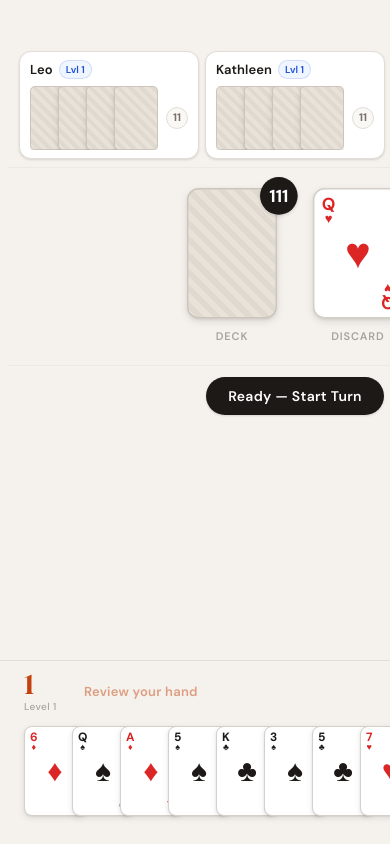
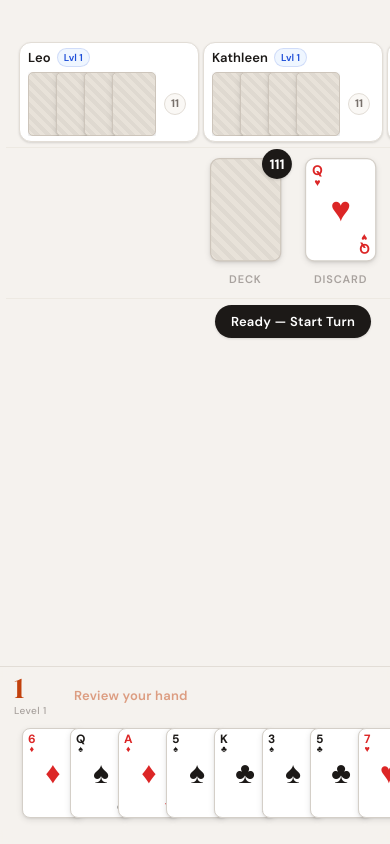
Before and after one commit to shannon-mac/frustration, a React (Vite) app: page / in a window 390 px wide. Both pictures are taken after a click on the button "Deal Cards". Shown: the top 844 px of the page. Built offline with nearby package versions, Linux system fonts and the light colour scheme.

Commit message:
responsive fix

```diff
--- a/src/components/CardPile/CardPile.module.css
+++ b/src/components/CardPile/CardPile.module.css
@@ -3,6 +3,15 @@
   --pile-scale: 1.45;
   --pile-card-w: calc(62px * var(--pile-scale));   /* ~90px */
   --pile-card-h: calc(90px * var(--pile-scale));   /* ~130px */
+}
+
+/* Smaller piles on narrow phones so the board fits without vertical scroll */
+@media (max-width: 479px) {
+  :root {
+    --pile-scale: 1.15;
+    --pile-card-w: calc(62px * var(--pile-scale));  /* ~71px */
+    --pile-card-h: calc(90px * var(--pile-scale));  /* ~104px */
+  }
 }
 
 .piles {
@@ -13,6 +22,13 @@
   justify-content: center;
   width: 100%;
   padding: 8px 0;
+}
+
+@media (max-width: 479px) {
+  .piles {
+    gap: 24px;
+    padding: 4px 0;
+  }
 }
 
 .pileWrapper {
--- a/src/components/CardPile/CardPile.tsx
+++ b/src/components/CardPile/CardPile.tsx
@@ -7,7 +7,7 @@ interface CardPileProps {
   topDiscard: CardType | null;
   onDrawFromDeck: () => void;
   onDrawFromDiscard: () => void;
-  onFirstPlayerRedraw?: () => void;
+  onFirstPlayerPeek?: () => void;
   canDrawFromDeck: boolean;
   canDrawFromDiscard: boolean;
   showFirstPlayerOption?: boolean;
@@ -18,7 +18,7 @@ export function CardPile({
   topDiscard,
   onDrawFromDeck,
   onDrawFromDiscard,
-  onFirstPlayerRedraw,
+  onFirstPlayerPeek,
   canDrawFromDeck,
   canDrawFromDiscard,
   showFirstPlayerOption,
@@ -41,9 +41,9 @@ export function CardPile({
           <span className={styles.badge}>{deckCount}</span>
         </div>
         <span className={styles.label}>Deck</span>
-        {showFirstPlayerOption && onFirstPlayerRedraw && (
-          <button className={styles.redrawBtn} onClick={onFirstPlayerRedraw}>
-            Peek & Redraw
+        {showFirstPlayerOption && onFirstPlayerPeek && (
+          <button className={styles.redrawBtn} onClick={onFirstPlayerPeek}>
+            Peek at first card
           </button>
         )}
       </div>
--- a/src/components/GameBoard/GameBoard.module.css
+++ b/src/components/GameBoard/GameBoard.module.css
@@ -3,6 +3,7 @@
   display: flex;
   flex-direction: row;
   min-height: 100vh;
+  min-height: 100dvh;
   align-items: flex-start;
 }
 
@@ -31,6 +32,7 @@
   display: flex;
   flex-direction: column;
   min-height: 100vh;
+  min-height: 100dvh;
   gap: 8px;
   padding: 8px 8px 0;
   max-width: 700px;
@@ -38,6 +40,13 @@
   margin: 0 auto;
   box-sizing: border-box;
   padding-bottom: 0;
+}
+
+@media (max-width: 479px) {
+  .board {
+    gap: 5px;
+    padding: 4px 6px 0;
+  }
 }
 
 /* ─── Top bar ──────────────────────────────────────────────── */
@@ -48,6 +57,12 @@
   padding: 4px 2px 0;
   gap: 8px;
   flex-shrink: 0;
+}
+
+@media (max-width: 479px) {
+  .topBar {
+    padding: 2px 0 0;
+  }
 }
 
 .myLevel {
@@ -139,6 +154,12 @@
   flex-shrink: 0;
 }
 
+@media (max-width: 479px) {
+  .opponents {
+    gap: 4px;
+  }
+}
+
 /* ─── Central piles zone ───────────────────────────────────── */
 .centralZone {
   display: flex;
@@ -150,6 +171,14 @@
   border-top: 1px solid var(--border-soft);
   border-bottom: 1px solid var(--border-soft);
   flex-shrink: 0;
+  flex-wrap: wrap; /* buy bar wraps below piles on very narrow screens */
+}
+
+@media (max-width: 479px) {
+  .centralZone {
+    padding: 6px 0;
+    gap: 10px;
+  }
 }
 
 /* ─── Buy bar ──────────────────────────────────────────────── */
@@ -258,6 +287,12 @@
   box-shadow: var(--shadow-sm);
 }
 
+@media (max-width: 479px) {
+  .tableZone {
+    padding: 5px 8px;
+  }
+}
+
 .tableLabel {
   display: block;
   font-size: 10px;
@@ -302,6 +337,13 @@
   flex-shrink: 0;
 }
 
+@media (max-width: 479px) {
+  .actionBar {
+    min-height: 36px;
+    gap: 6px;
+  }
+}
+
 .actionBtn {
   padding: 10px 22px;
   background: var(--text);
@@ -316,6 +358,13 @@
   font-family: var(--font-body);
   white-space: nowrap;
   box-shadow: var(--shadow-sm);
+}
+
+@media (max-width: 479px) {
+  .actionBtn {
+    padding: 8px 16px;
+    font-size: 13px;
+  }
 }
 .actionBtn:hover { opacity: 0.84; transform: scale(1.02); }
 .actionBtn:active { transform: scale(0.97); }
@@ -351,11 +400,21 @@
   margin-left: -8px;
   margin-right: -8px;
   padding: 8px 8px 12px;
+  /* Push content above the home-indicator bar on iPhones */
+  padding-bottom: max(12px, env(safe-area-inset-bottom));
   border-top: 1px solid var(--border);
   background: rgba(245, 242, 238, 0.95);
   backdrop-filter: blur(8px);
   -webkit-backdrop-filter: blur(8px);
   z-index: 10;
+}
+
+@media (max-width: 479px) {
+  .handArea {
+    margin-left: -6px;
+    margin-right: -6px;
+    padding: 6px 6px max(10px, env(safe-area-inset-bottom));
+  }
 }
 
 .handMeta {
@@ -364,6 +423,12 @@
   justify-content: space-between;
   padding: 0 16px 4px;
   gap: 4px;
+}
+
+@media (max-width: 479px) {
+  .handMeta {
+    padding: 0 8px 2px;
+  }
 }
 
 .sortControls {
--- a/src/components/GameBoard/GameBoard.tsx
+++ b/src/components/GameBoard/GameBoard.tsx
@@ -95,6 +95,9 @@ export function GameBoard({ game, onPlayAgain }: GameBoardProps) {
     state.turnPhase === 'draw' &&
     state.discardsThisRound === 0 &&
     state.currentPlayerIndex === (state.dealerIndex + 1) % state.players.length;
+
+  // Whether the human is currently in the 'firstPeek' phase (deciding whether to keep the peeked card)
+  const isFirstPeek = isHumanTurn && state.turnPhase === 'firstPeek';
 
   // Auto-skip review when human is first to play in a round — nothing to review yet
   if (uiMode.type === 'review' && isFirstPlayerOfRound) {
@@ -200,6 +203,7 @@ export function GameBoard({ game, onPlayAgain }: GameBoardProps) {
   if (isHumanTurn) {
     if (isReview)                        turnLabel = 'Review your hand';
     else if (state.turnPhase === 'draw') turnLabel = 'Draw a card';
+    else if (isFirstPeek)                turnLabel = 'Keep this card or discard & draw again';
     else if (laidDownThisTurn)           turnLabel = 'Nice! Now discard to end your turn';
     else if (!human.laidDown)            turnLabel = 'Lay down, build, or discard';
     else                                 turnLabel = 'Build on hands or discard';
@@ -273,7 +277,7 @@ export function GameBoard({ game, onPlayAgain }: GameBoardProps) {
           topDiscard={topDiscard}
           onDrawFromDeck={game.drawFromDeck}
           onDrawFromDiscard={game.drawFromDiscard}
-          onFirstPlayerRedraw={game.firstPlayerRedraw}
+          onFirstPlayerPeek={game.firstPlayerPeek}
           canDrawFromDeck={canDraw}
           canDrawFromDiscard={canDraw && state.discardsThisRound >= 2}
           showFirstPlayerOption={isFirstPlayerOfRound && !isReview}
@@ -345,6 +349,19 @@ export function GameBoard({ game, onPlayAgain }: GameBoardProps) {
           <button className={styles.actionBtn} onClick={() => setUIMode({ type: 'idle' })}>
             Ready — Start Turn
           </button>
+        )}
+        {isFirstPeek && (
+          <>
+            <button className={styles.actionBtn} onClick={game.firstPlayerKeep}>
+              Keep this card
+            </button>
+            <button
+              className={`${styles.actionBtn} ${styles.cancelBtn}`}
+              onClick={game.firstPlayerRedraw}
+            >
+              Discard &amp; draw again
+            </button>
+          </>
         )}
         {showLayDown && (
           <button className={styles.actionBtn} onClick={() => setUIMode({ type: 'layDownModal' })}>
--- a/src/components/OpponentArea/OpponentArea.module.css
+++ b/src/components/OpponentArea/OpponentArea.module.css
@@ -13,6 +13,13 @@
   overflow: hidden;
   box-sizing: border-box;
   box-shadow: var(--shadow-sm);
+}
+
+@media (max-width: 479px) {
+  .area {
+    padding: 5px 8px;
+    gap: 4px;
+  }
 }
 
 .area.active {
--- a/src/hooks/useGameState.ts
+++ b/src/hooks/useGameState.ts
@@ -29,6 +29,8 @@ export interface UseGameStateReturn {
   // Human turn actions
   drawFromDeck: () => void;
   drawFromDiscard: () => void;
+  firstPlayerPeek: () => void;
+  firstPlayerKeep: () => void;
   firstPlayerRedraw: () => void;
   layDown: (combos: Combo[]) => void;
   playOnHand: (targetPlayerIndex: number, targetComboIndex: number, card: Card, wildToReplace?: Card) => void;
@@ -251,6 +253,14 @@ export function useGameState(): UseGameStateReturn {
     dispatch({ type: 'DRAW_FROM_DISCARD' });
   }, []);
 
+  const firstPlayerPeek = useCallback(() => {
+    dispatch({ type: 'FIRST_PLAYER_PEEK' });
+  }, []);
+
+  const firstPlayerKeep = useCallback(() => {
+    dispatch({ type: 'FIRST_PLAYER_KEEP' });
+  }, []);
+
   const firstPlayerRedraw = useCallback(() => {
     dispatch({ type: 'FIRST_PLAYER_DISCARD_AND_REDRAW' });
   }, []);
@@ -287,6 +297,8 @@ export function useGameState(): UseGameStateReturn {
     startGame,
     drawFromDeck,
     drawFromDiscard,
+    firstPlayerPeek,
+    firstPlayerKeep,
     firstPlayerRedraw,
     layDown,
     playOnHand,
--- a/src/index.css
+++ b/src/index.css
@@ -64,10 +64,12 @@ body {
   line-height: 1.5;
   -webkit-font-smoothing: antialiased;
   overscroll-behavior: none;
+  overflow-x: hidden; /* prevent any element causing horizontal page scroll */
 }
 
 #root {
   min-height: 100vh;
+  min-height: 100dvh; /* Safari: excludes collapsing toolbar */
 }
 
 /* Scrollbar */
```
Also changed, not shown: src/game/engine.ts (+58 -14 lines), src/game/types.ts (+22 -3 lines).
